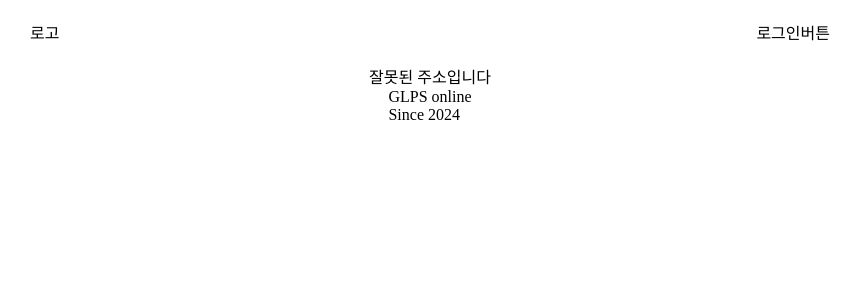
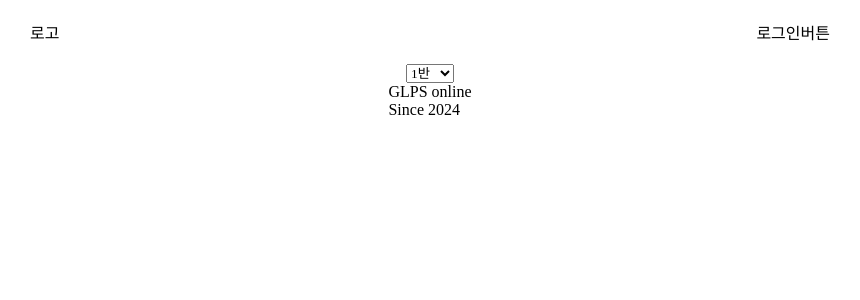
Before and after one commit to GLPS-online/frontend, a React (Create React App) app: page /timetables in a window 1280 px wide. Shown: the top 300 px of the page, without its empty margins (210-1070 px from the left). Built offline with nearby package versions, Linux system fonts and the light colour scheme; no server answers.

Commit message:
Add all 21 classes

```diff
--- a/src/index.js
+++ b/src/index.js
@@ -19,7 +19,7 @@ root.render(
           <Route path="login" element={<LoginPage />} />
           <Route path="signup" element={<SignupPage />} />
           <Route path="admin" element={<AdminPage />} />
-          <Route path="timetable" element={<TimetablePage />} />
+          <Route path="timetables" element={<TimetablePage />} />
           <Route path="*" element={<NotFoundPage />} />
         </Route>
       </Routes>
--- a/src/pages/TimetablePage/TimetablePage.jsx
+++ b/src/pages/TimetablePage/TimetablePage.jsx
@@ -26,7 +26,24 @@ export default function TimetablePage() {
         <option value="1">1반</option>
         <option value="2">2반</option>
         <option value="3">3반</option>
-        <option value="8A">8A반</option>
+        <option value="4">4반</option>
+        <option value="5">5반</option>
+        <option value="6">6반</option>
+        <option value="7">7반</option>
+        <option value="8">8반</option>
+        <option value="9">9반</option>
+        <option value="10">10반</option>
+        <option value="11">11반</option>
+        <option value="12">12반</option>
+        <option value="13">13반</option>
+        <option value="14">14반</option>
+        <option value="15">15반</option>
+        <option value="16">16반</option>
+        <option value="17">17반</option>
+        <option value="18">18반</option>
+        <option value="19">19반</option>
+        <option value="20">20반</option>
+        <option value="21">21반</option>
       </select>
       {data && <Timetable data={data} />}
     </>
```
